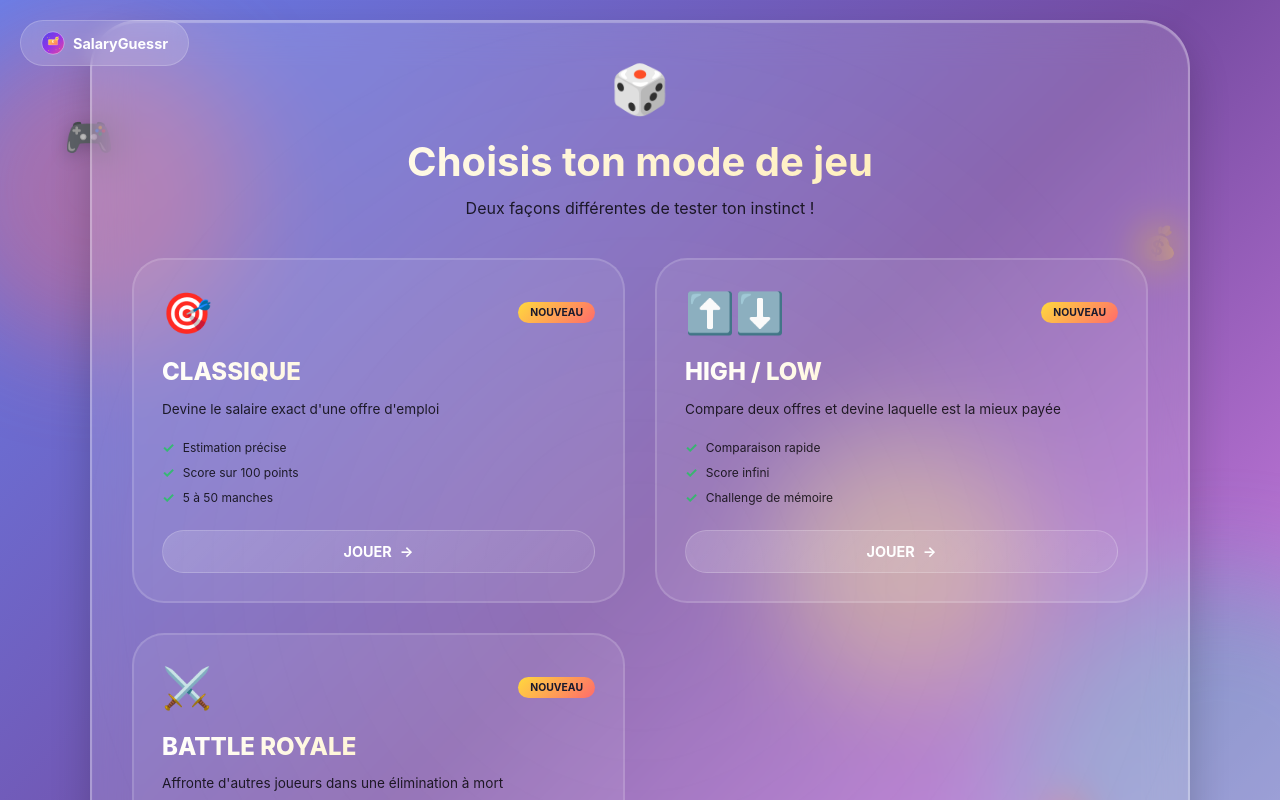
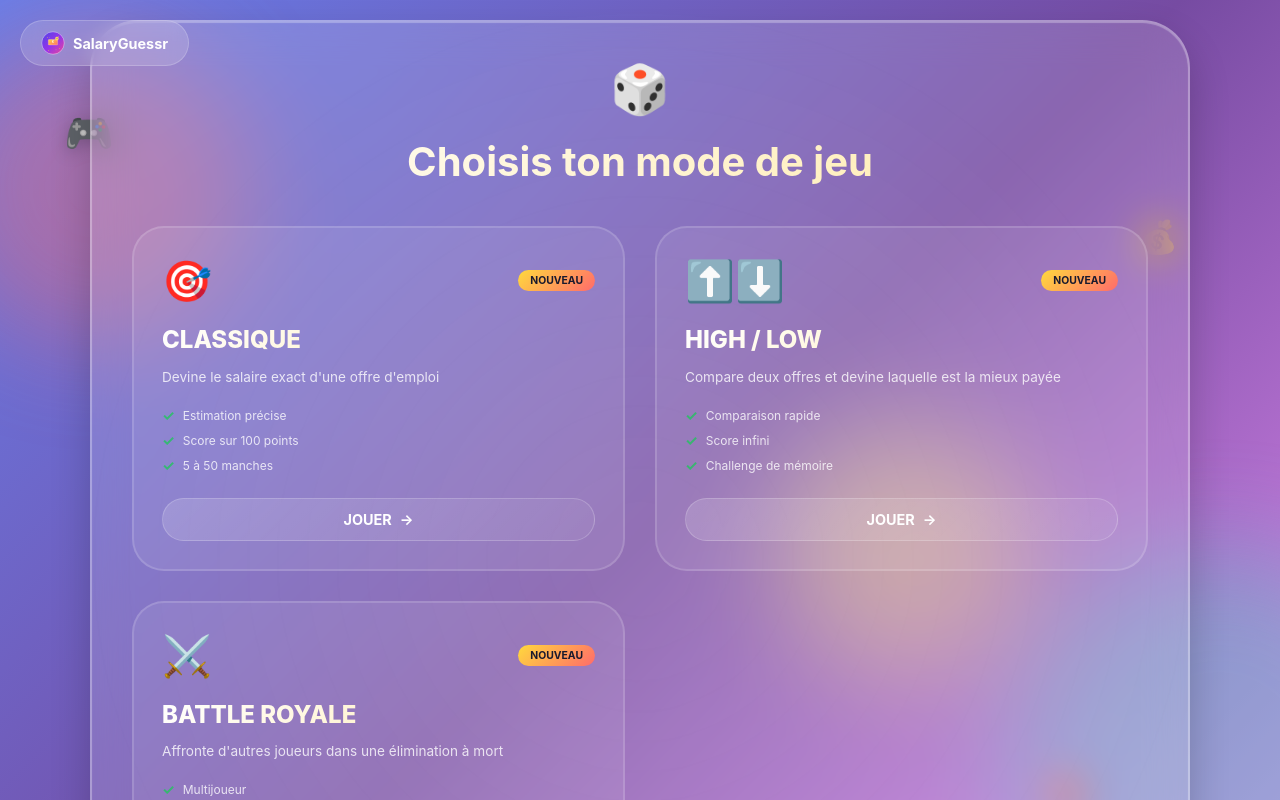
Before and after one commit to julianlebouc/SalaryGuessr, a React (Create React App) app in the folder frontend/: page /mode-select in a window 1280 px wide. Shown: the top 800 px of the page. Built offline with nearby package versions, Linux system fonts and the light colour scheme; no server answers.

Commit message:
Minor style and content updates on ModeSelectPage

```diff
--- a/frontend/src/pages/ModeSelectPage.jsx
+++ b/frontend/src/pages/ModeSelectPage.jsx
@@ -59,7 +59,6 @@ export default function ModeSelectPage() {
         <div className="mode-header">
           <div className="mode-header-icon">🎲</div>
           <h1 className="mode-title">Choisis ton mode de jeu</h1>
-          <p className="mode-subtitle">Deux façons différentes de tester ton instinct !</p>
         </div>
 
         <div className="mode-grid">
--- a/frontend/src/styles/ModeSelectPage.css
+++ b/frontend/src/styles/ModeSelectPage.css
@@ -5,6 +5,7 @@
   display: flex;
   align-items: center;
   justify-content: center;
+  color: var(--text-light);
 }
 
 .mode-card {
@@ -39,12 +40,6 @@
   -webkit-background-clip: text;
   background-clip: text;
   color: transparent;
-}
-
-.mode-subtitle {
-  font-size: 1rem;
-  opacity: 0.8;
-  margin: 0;
 }
 
 .mode-grid {
--- a/frontend/src/styles/global.css
+++ b/frontend/src/styles/global.css
@@ -36,10 +36,6 @@ html, body {
   display: flex;
   align-items: center;
   justify-content: center;
-}
-
-.gp-container,
-.hp-container {
 }
 
 .mode-container,
```
